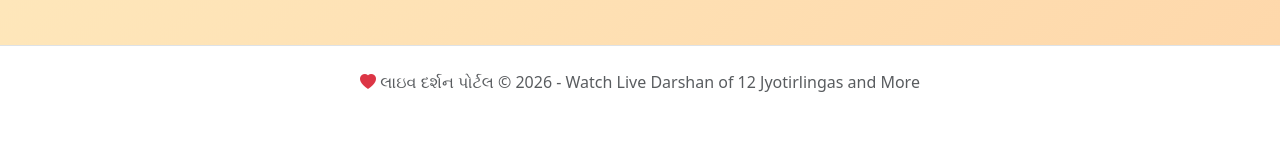
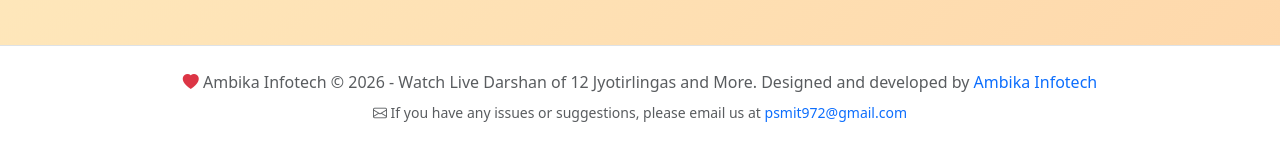
Before and after one commit to ambika-infotech-service/LiveDarshanPortal, an Angular app: page / in a window 1280 px wide. Shown: the part 1117-1261 px from the top of the page. Before the commit the page ends 1235 px from the top, so only its background shows below. Built offline with nearby package versions, Linux system fonts and the light colour scheme.

Commit message:
Footer updated

```diff
--- a/src/app/app.html
+++ b/src/app/app.html
@@ -250,11 +250,22 @@
 
   <!-- Footer -->
   <footer class="bg-white mt-5 py-4 border-top" role="contentinfo">
-    <div class="container text-center">
-      <p class="text-muted mb-0">
-        <i class="bi bi-heart-fill text-danger" aria-hidden="true"></i>
-        {{ languageService.translate('title') }} &copy; 2026 - Watch Live Darshan of 12 Jyotirlingas and More
-      </p>
+    <div class="container">
+      <div class="row">
+        <div class="col-12 text-center">
+          <p class="text-muted mb-2">
+            <i class="bi bi-heart-fill text-danger" aria-hidden="true"></i>
+            Ambika Infotech © 2026 - Watch Live Darshan of 12 Jyotirlingas and More. Designed and developed by
+            <a href="https://ambikainfotech.online" target="_blank" rel="noopener noreferrer" class="text-decoration-none text-primary">Ambika Infotech</a>
+          </p>
+
+          <p class="text-muted small mb-0">
+            <i class="bi bi-envelope" aria-hidden="true"></i>
+            If you have any issues or suggestions, please email us at
+            <a href="mailto:psmit972@gmail.com" class="text-decoration-none text-primary">psmit972@gmail.com</a>
+          </p>
+        </div>
+      </div>
     </div>
   </footer>
 </div>
```
